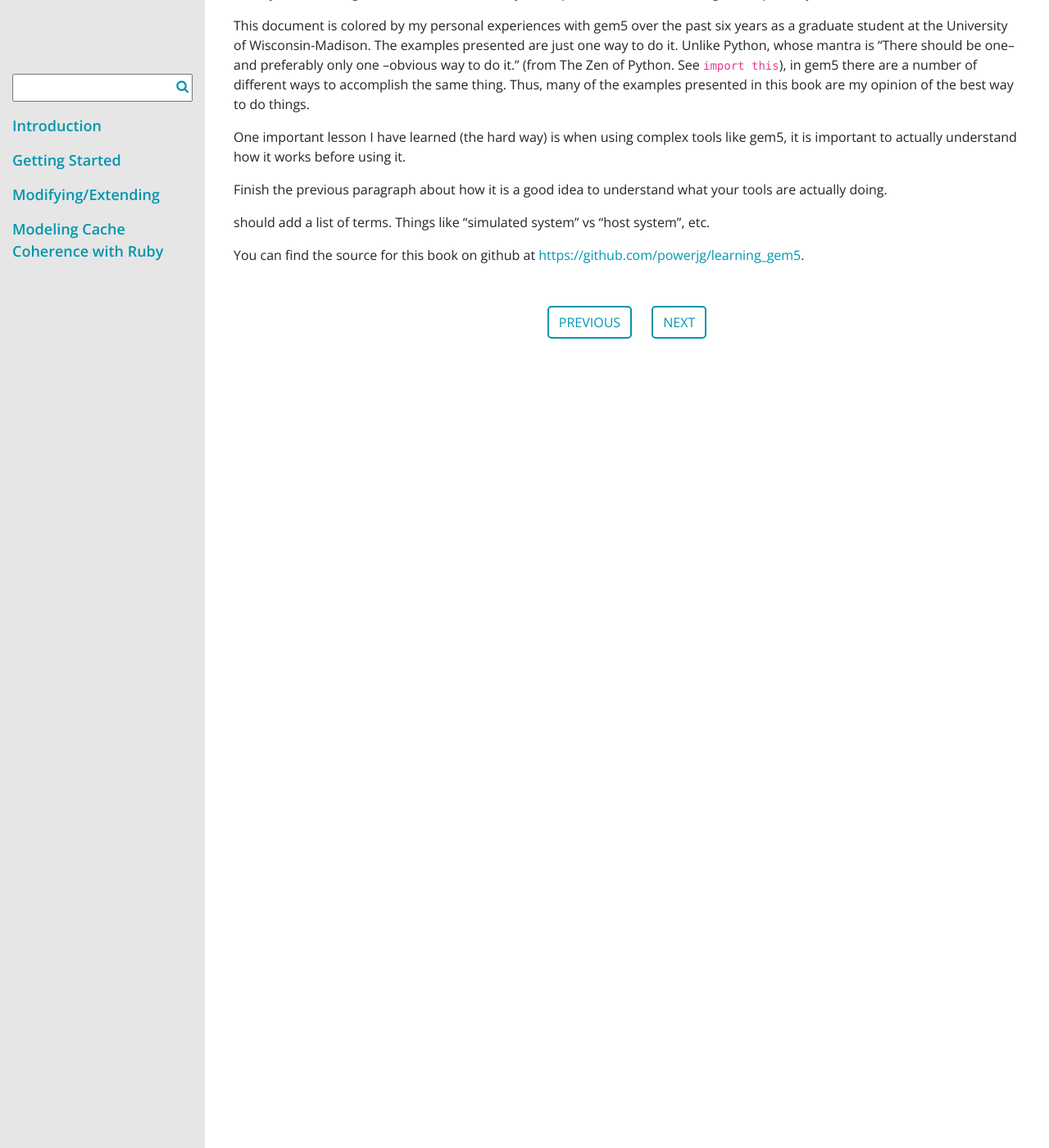
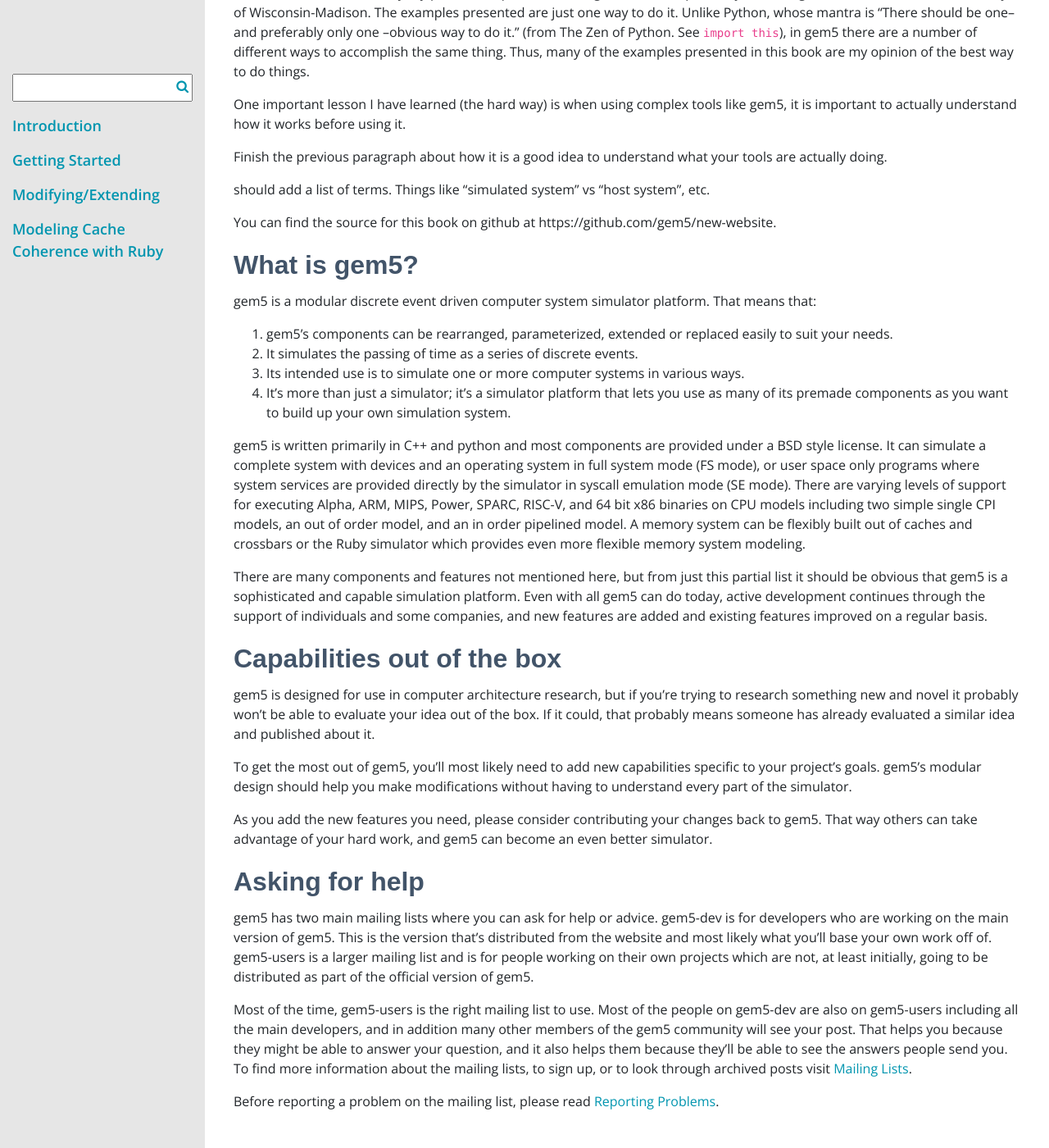
Before and after one commit to gem5/website, a Jekyll site: the page built from _pages/documentation/learning_gem5/introduction.md, in a window 1280 px wide and 1400 px high, scrolled down 398 px. Shown: the whole window at 82% size. Built offline with Jekyll 4.4.1, drawn with Linux system fonts in a browser that asks for light colours; nearby versions of some CDN libraries; some web fonts are replaced; some of the changed text lies outside the part shown.

Commit message:
Update learning_gem5 intro
Signed-off-by: Jason Lowe-Power <jason@lowepower.com>

```diff
--- a/_pages/documentation/learning_gem5/introduction.md
+++ b/_pages/documentation/learning_gem5/introduction.md
@@ -40,4 +37,41 @@
 system", etc.
 
 You can find the source for this book on github at
-<https://github.com/powerjg/learning_gem5>.
+https://github.com/gem5/new-website.
+
+## What is gem5?
+
+gem5 is a modular discrete event driven computer system simulator platform. That means that:
+
+1. gem5's components can be rearranged, parameterized, extended or replaced easily to suit your needs.
+2. It simulates the passing of time as a series of discrete events.
+3. Its intended use is to simulate one or more computer systems in various ways.
+4. It's more than just a simulator; it's a simulator platform that lets you use as many of its premade components as you want to build up your own simulation system.
+
+gem5 is written primarily in C++ and python and most components are provided under a BSD style license.
+It can simulate a complete system with devices and an operating system in full system mode (FS mode), or user space only programs where system services are provided directly by the simulator in syscall emulation mode (SE mode).
+There are varying levels of support for executing Alpha, ARM, MIPS, Power, SPARC, RISC-V, and 64 bit x86 binaries on CPU models including two simple single CPI models, an out of order model, and an in order pipelined model.
+A memory system can be flexibly built out of caches and crossbars or the Ruby simulator which provides even more flexible memory system modeling.
+
+There are many components and features not mentioned here, but from just this partial list it should be obvious that gem5 is a sophisticated and capable simulation platform.
+Even with all gem5 can do today, active development continues through the support of individuals and some companies, and new features are added and existing features improved on a regular basis.
+
+## Capabilities out of the box
+gem5 is designed for use in computer architecture research, but if you're trying to research something new and novel it probably won't be able to evaluate your idea out of the box. If it could, that probably means someone has already evaluated a similar idea and published about it.
+
+To get the most out of gem5, you'll most likely need to add new capabilities specific to your project's goals. gem5's modular design should help you make modifications without having to understand every part of the simulator.
+
+As you add the new features you need, please consider contributing your changes back to gem5. That way others can take advantage of your hard work, and gem5 can become an even better simulator.
+
+## Asking for help
+gem5 has two main mailing lists where you can ask for help or advice.
+gem5-dev is for developers who are working on the main version of gem5.
+This is the version that's distributed from the website and most likely what you'll base your own work off of.
+gem5-users is a larger mailing list and is for people working on their own projects which are not, at least initially, going to be distributed as part of the official version of gem5.
+
+Most of the time, gem5-users is the right mailing list to use.
+Most of the people on gem5-dev are also on gem5-users including all the main developers, and in addition many other members of the gem5 community will see your post.
+That helps you because they might be able to answer your question, and it also helps them because they'll be able to see the answers people send you.
+To find more information about the mailing lists, to sign up, or to look through archived posts visit [Mailing Lists](/mailing_lists).
+
+Before reporting a problem on the mailing list, please read [Reporting Problems](/reporting_problems).
```
Also changed, not shown: other parts of _pages/documentation/learning_gem5/introduction.md (+2 -5 lines).
